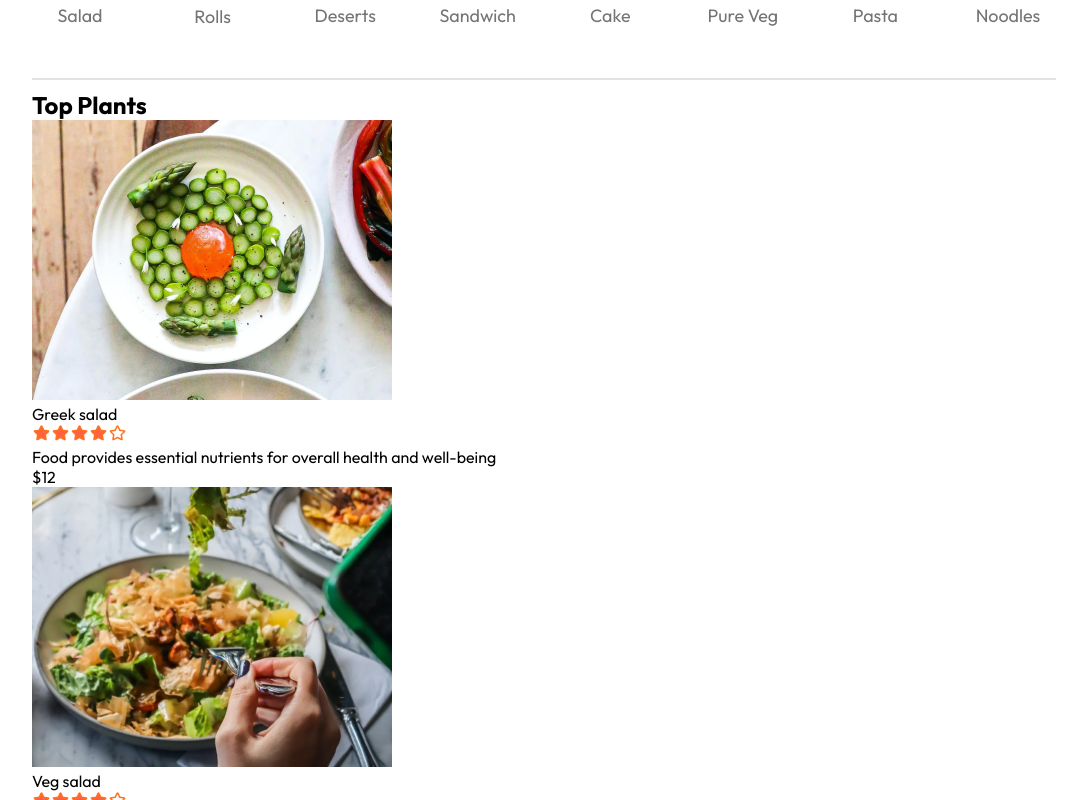
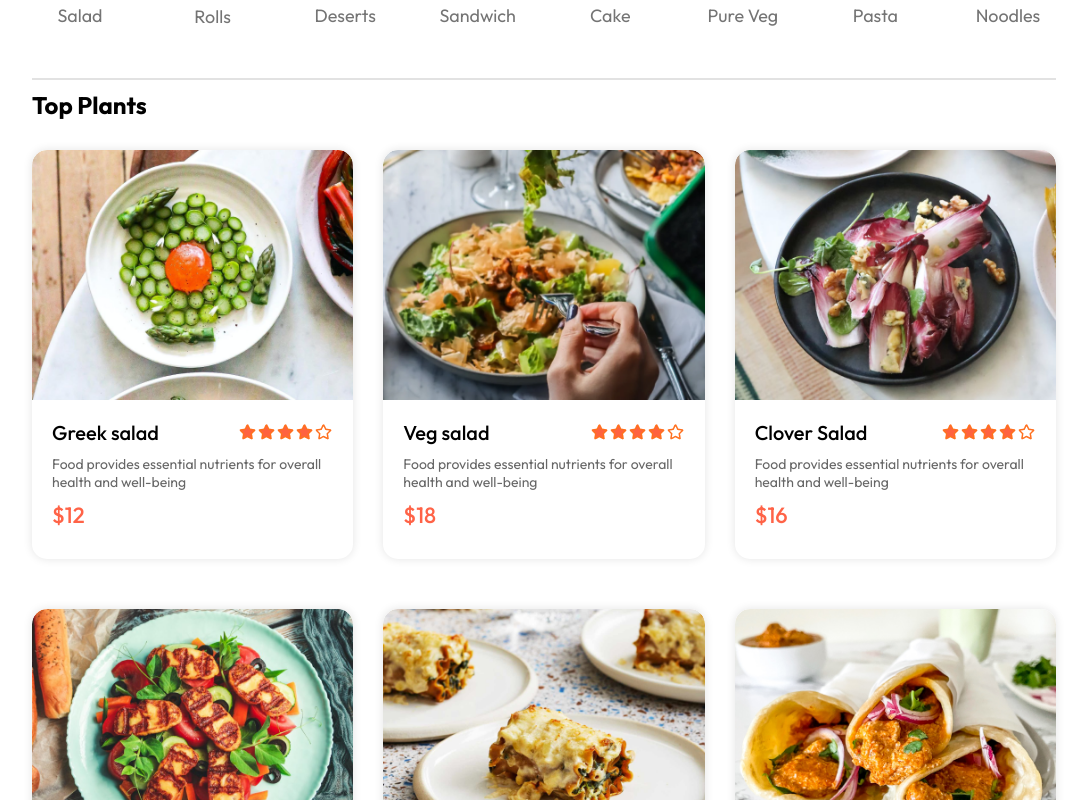
Before and after one commit to Anjana2k02/DeBonsai-site, a React (Vite) app in the folder frontend/: page / in a window 1280 px wide. Shown: the part 840-1640 px from the top of the page, without its empty margins (96-1183 px from the left). Built offline with nearby package versions, Linux system fonts and the light colour scheme.

Commit message:
create all menu options
done

```diff
--- a/frontend/src/components/Display/Display.css
+++ b/frontend/src/components/Display/Display.css
@@ -0,0 +1,19 @@
+.food-display{
+    margin-top: 30px;
+
+
+}
+
+.food-display{
+    font-size: max(2vw, 24px);
+    font-weight: 600;
+
+}
+
+.food-display-list{
+    display: grid;
+    grid-template-columns: repeat(auto-fill, minmax(240px,1fr));
+    margin-top: 30px;
+    gap: 30px;
+    row-gap: 50px;
+}
--- a/frontend/src/components/Item/Item.jsx
+++ b/frontend/src/components/Item/Item.jsx
@@ -1,24 +1,23 @@
-import React from 'react'
-import { assets } from '../../assets/assets'
+import React from 'react';
+import { assets } from '../../assets/assets';
+import './item.css';
 
-
-const Item = ({id,name,price,description,image}) => {
+const Item = ({ id, name, price, description, image }) => {
   return (
     <div className='food-item'>
-    <div className="food-item-img-container">
-        <img className='food-item.img' src={image} alt=""/>
+      <div className="food-item-image-container">
+        <img className='food-item-image' src={image} alt={name} />
       </div>
       <div className='food-item-info'>
         <div className="food-item-name-rating">
           <p>{name}</p>
           <img src={assets.rating_starts} alt=""/>
-
         </div>
         <p className="food-item-desc">{description}</p>
         <p className="food-item-price">${price}</p>
       </div>
     </div>
-  )
+  );
 }
 
-export default Item
+export default Item;
--- a/frontend/src/components/Item/item.css
+++ b/frontend/src/components/Item/item.css
@@ -0,0 +1,57 @@
+.food-item {
+    width: 100%;
+    margin: auto;
+    border-radius: 15px;
+    box-shadow: 0px 0px 10px #e4e4e4;
+    transition: 0.3s;
+    animation: fadeIn 1s;
+  }
+
+  .food-item:hover {
+    transform: scale(1.05);
+    box-shadow: 0px 0px 20px #b9b9b9;
+  }
+
+  .food-item-image-container {
+    width: 100%;
+    overflow: hidden;
+    border-radius: 15px 15px 0 0;
+  }
+
+  .food-item-image {
+    width: 100%;
+    display: block;
+    border-radius: 15px 15px 0 0;
+  }
+
+  .food-item-info {
+    padding: 20px;
+  }
+
+  .food-item-name-rating {
+    display: flex;
+    justify-content: space-between;
+    align-items: center;
+    margin-bottom: 10px;
+  }
+
+  .food-item-name-rating p {
+    font-size: 20px;
+    font-weight: 500;
+  }
+
+  .food-item-name-rating .rating-stars {
+    width: 70px;
+  }
+
+  .food-item-desc {
+    color: #676767;
+    font-size: 14px;
+  }
+
+  .food-item-price {
+    color: tomato;
+    font-size: 22px;
+    font-weight: 500;
+    margin: 10px 0;
+  }
```
Lines whose indentation alone changed are shown as unchanged.
